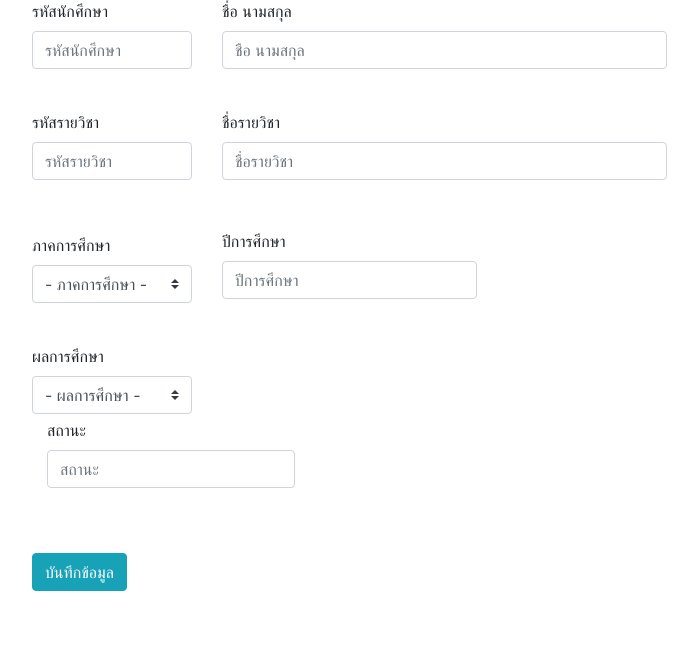
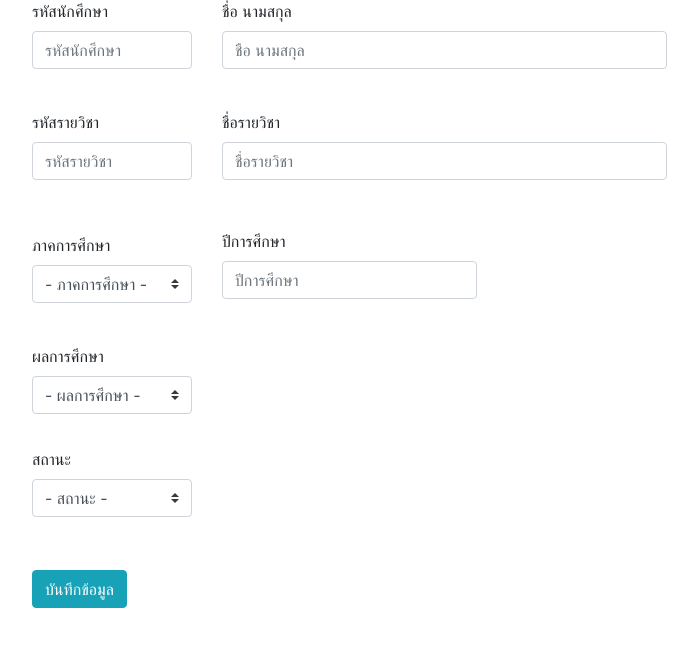
Before and after one commit to swewu/group4, a CodeIgniter app: page /group4/index.php/subject/add in a window 1280 px wide. Shown: the part 89-736 px from the top of the page, without its empty margins (53-751 px from the left). Run offline with CodeIgniter, Linux system fonts and the light colour scheme.

Commit message:
Add status

```diff
--- a/application/views/AddSubject.php
+++ b/application/views/AddSubject.php
@@ -71,12 +71,23 @@
                     </div>
                 </div>
 
-                <div class="col-md-3">
-                        <div class="form-group mb-3">
-                            <label for="exampleInputEmail1">สถานะ</label>
-                            <input type="text" name="status" class="form-control" id="exampleInputEmail1" aria-describedby="emailHelp" placeholder="สถานะ">
-                        </div>
+                <div class="row" style ="margin-top:25px;">
+                    <div class="col-md-2">
+
+                         <label class="my-1 mr-2" for="inlineFormCustomSelectPref">สถานะ</label>
+                            <select class="custom-select my-1 mr-sm-2" name="grade" id="inlineFormCustomSelectPref">
+                                <option selected>- สถานะ -</option>
+                                <option value="A">A</option>
+                                <option value="B+">B+</option>
+                                <option value="B">B</option>
+                                <option value="C+">C+</option>
+                                <option value="C">C</option>
+                                <option value="D+">D+</option>
+                                <option value="D">D</option>
+                                <option value="F">F</option>
+                            </select>
                     </div>
+                </div>
                 <br>
                <div class="row" style ="margin-top:25px;">
                     <div class="col">
```
